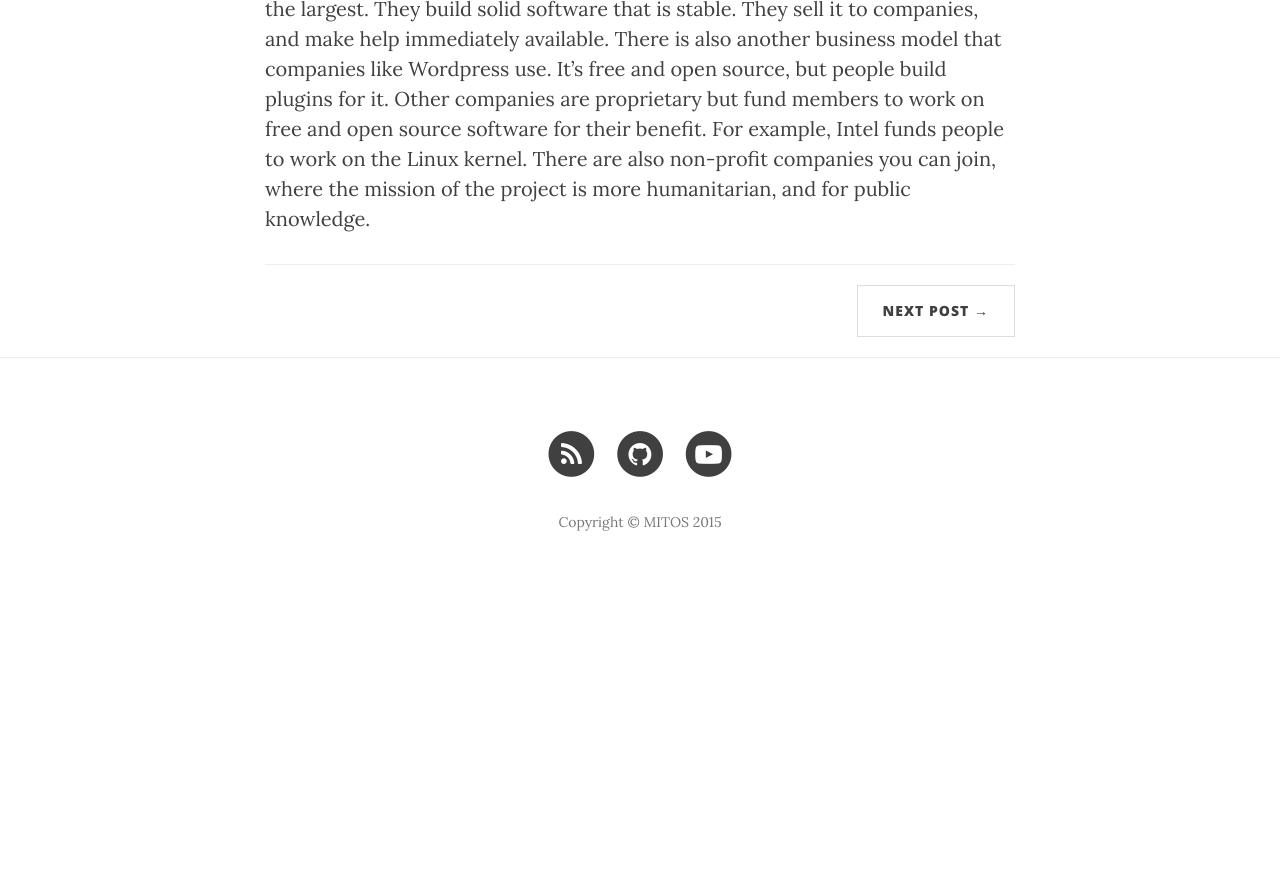
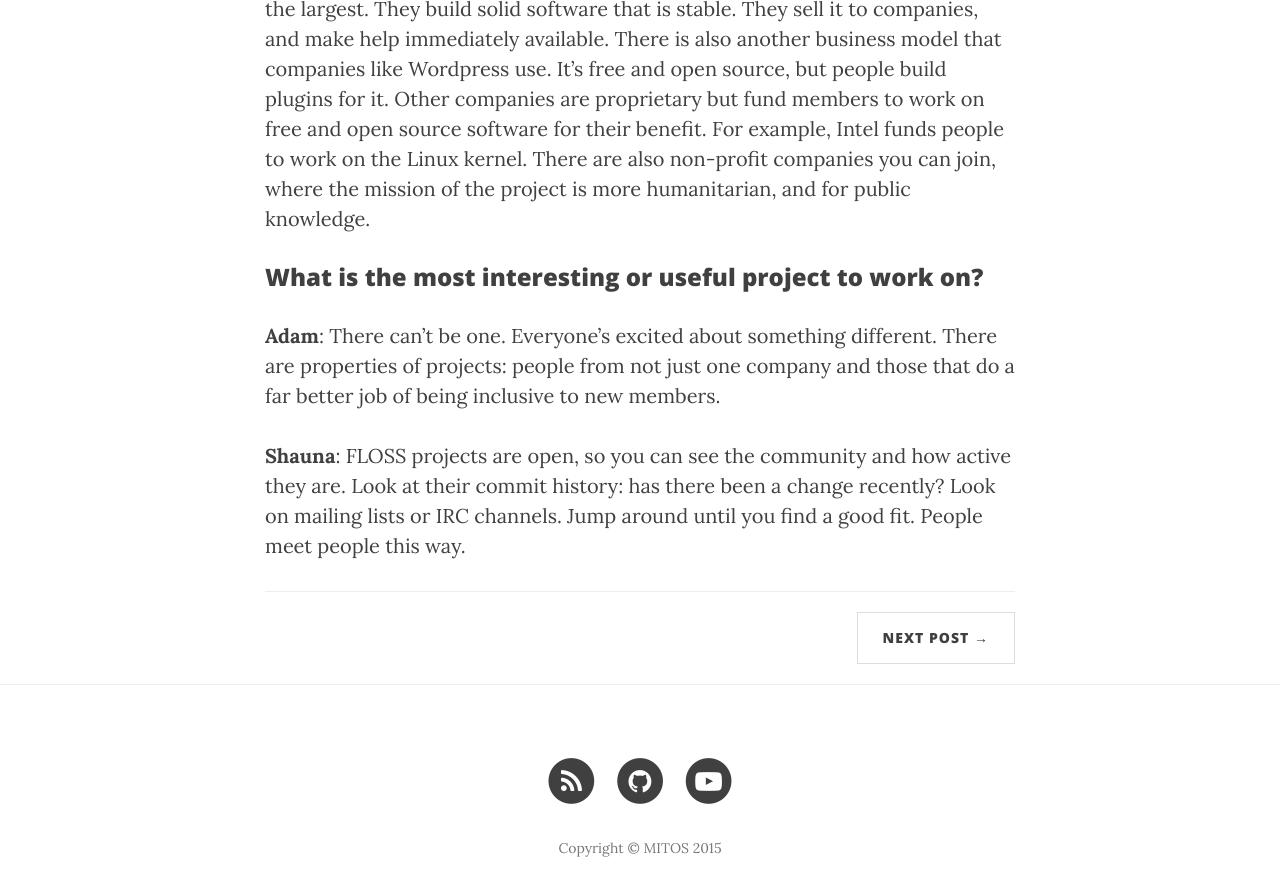
Before and after one commit to mit-open-source/mit-open-source.github.io, a Jekyll site: the page built from _posts/2015-04-01-panel.markdown, in a window 1280 px wide and 900 px high, scrolled down 4789 px. Shown: the top 896 px of the window. Built offline with Jekyll 4.4.1, drawn with Linux system fonts in a browser that asks for light colours; nearby versions of some CDN libraries; before the commit the page ends 5387 px from its top, so only the background shows below that.

Commit message:
Add question on finding an interesting project to panel post

```diff
--- a/_posts/2015-04-01-panel.markdown
+++ b/_posts/2015-04-01-panel.markdown
@@ -162,3 +162,22 @@ join, where the mission of the project is more humanitarian, and for public
 knowledge.
 </p>
 </div>
+
+<h3>
+What is the most interesting or useful project to work on?
+</h3>
+
+<div>
+<p>
+<b>Adam</b>: There can’t be one. Everyone’s excited about something different.
+There are properties of projects: people from not just one company and those
+that do a far better job of being inclusive to new members.
+</p>
+
+<p>
+<b>Shauna</b>: FLOSS projects are open, so you can see the community and how
+active they are. Look at their commit history: has there been a change
+recently? Look on mailing lists or IRC channels. Jump around until you find a
+good fit. People meet people this way.
+</p>
+</div>
```
